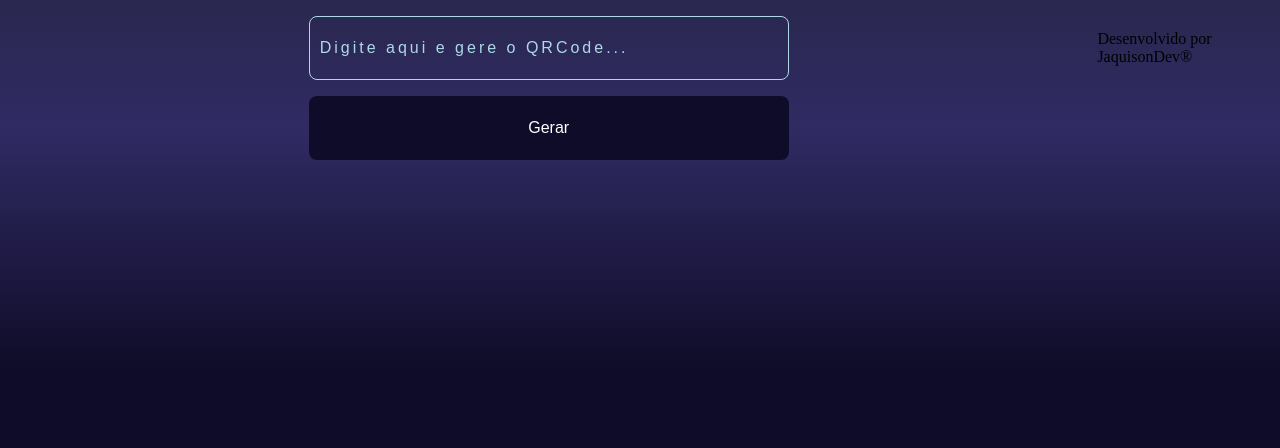
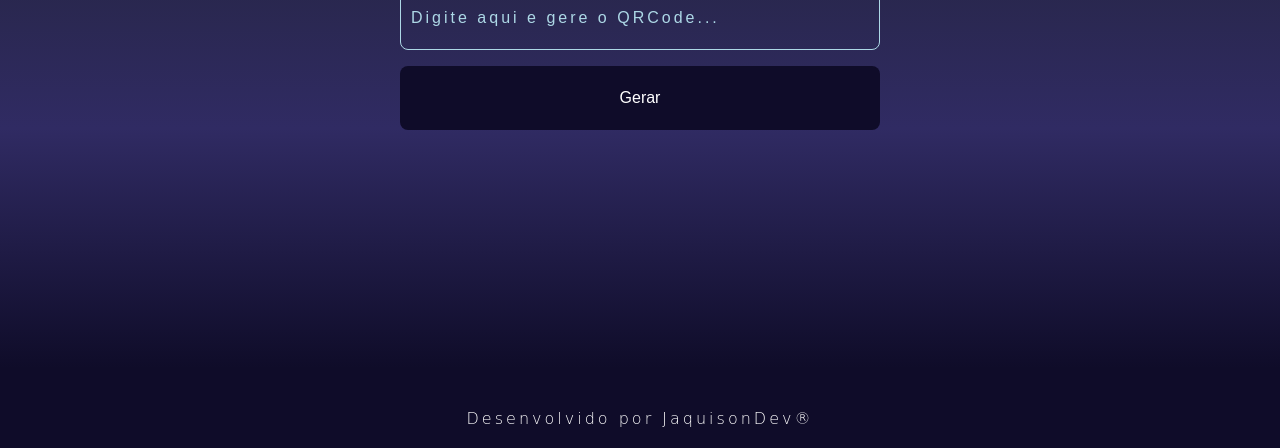
Before and after one commit to jaquisonDev/App-Gerar-QRcode, a plain HTML site: page index.html in a window 1280 px wide. Shown: the part 352-800 px from the top of the page. Drawn offline with Linux system fonts and the light colour scheme; a web font is replaced by a local one.

Commit message:
Footer estilizado

```diff
--- a/CSS/styles.css
+++ b/CSS/styles.css
@@ -20,6 +20,7 @@ body {
   width: 100%;
 
   display: flex;
+  flex-direction: column;
   align-items: center;
   justify-content: center;
 
@@ -161,12 +162,16 @@ body {
   background-color: #1b1839;
 }
 
-.container #footer {
+.footer {
+  padding: 20px 0;
+  display: flex;
+}
+
+.footer .text-footer {
   color: #fff;
   font-weight: 300;
   letter-spacing: 3px;
   font-family: cursive;
-  margin-top: 10px;
 }
 
 @media (min-width: 250px) and (max-width: 600px) {
```
